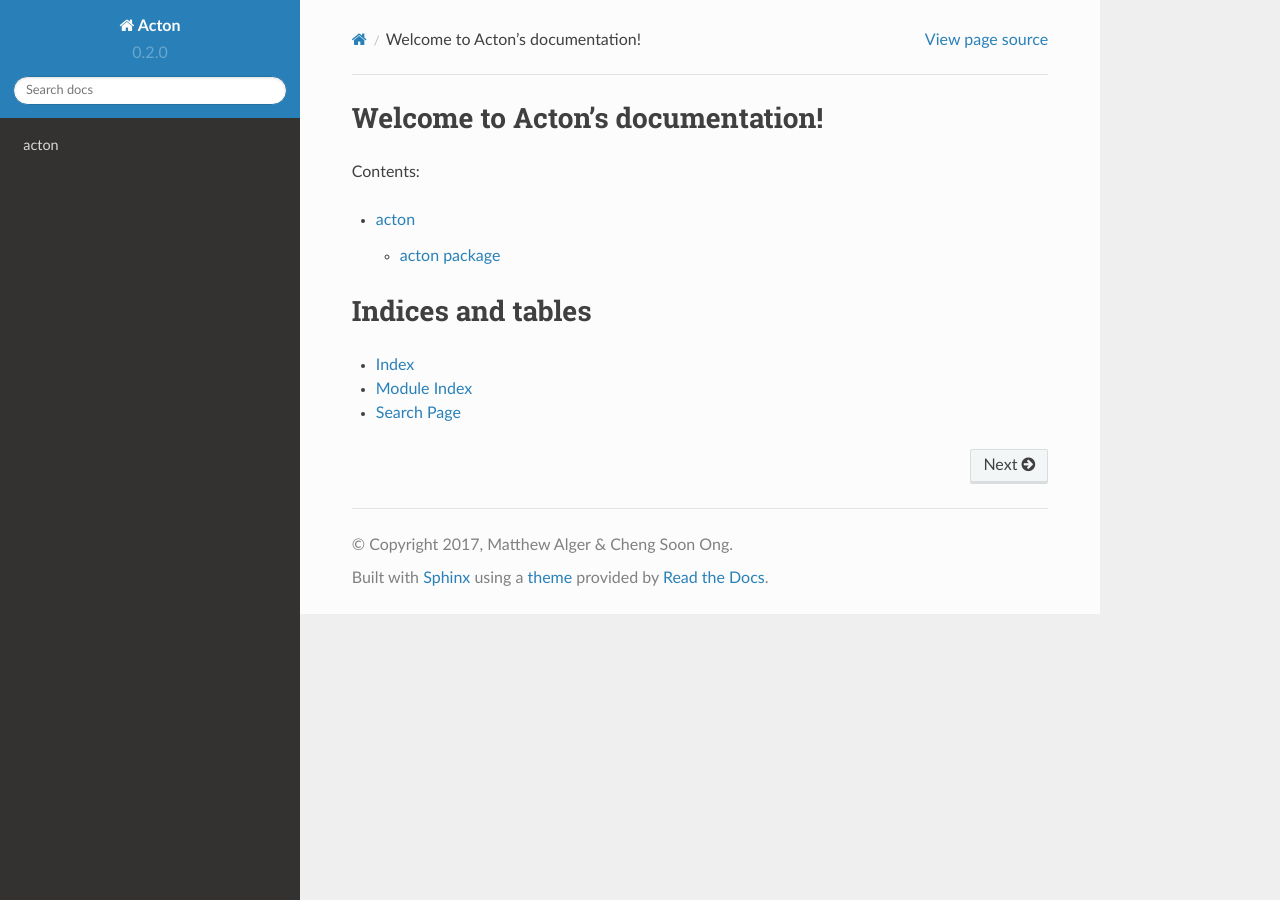
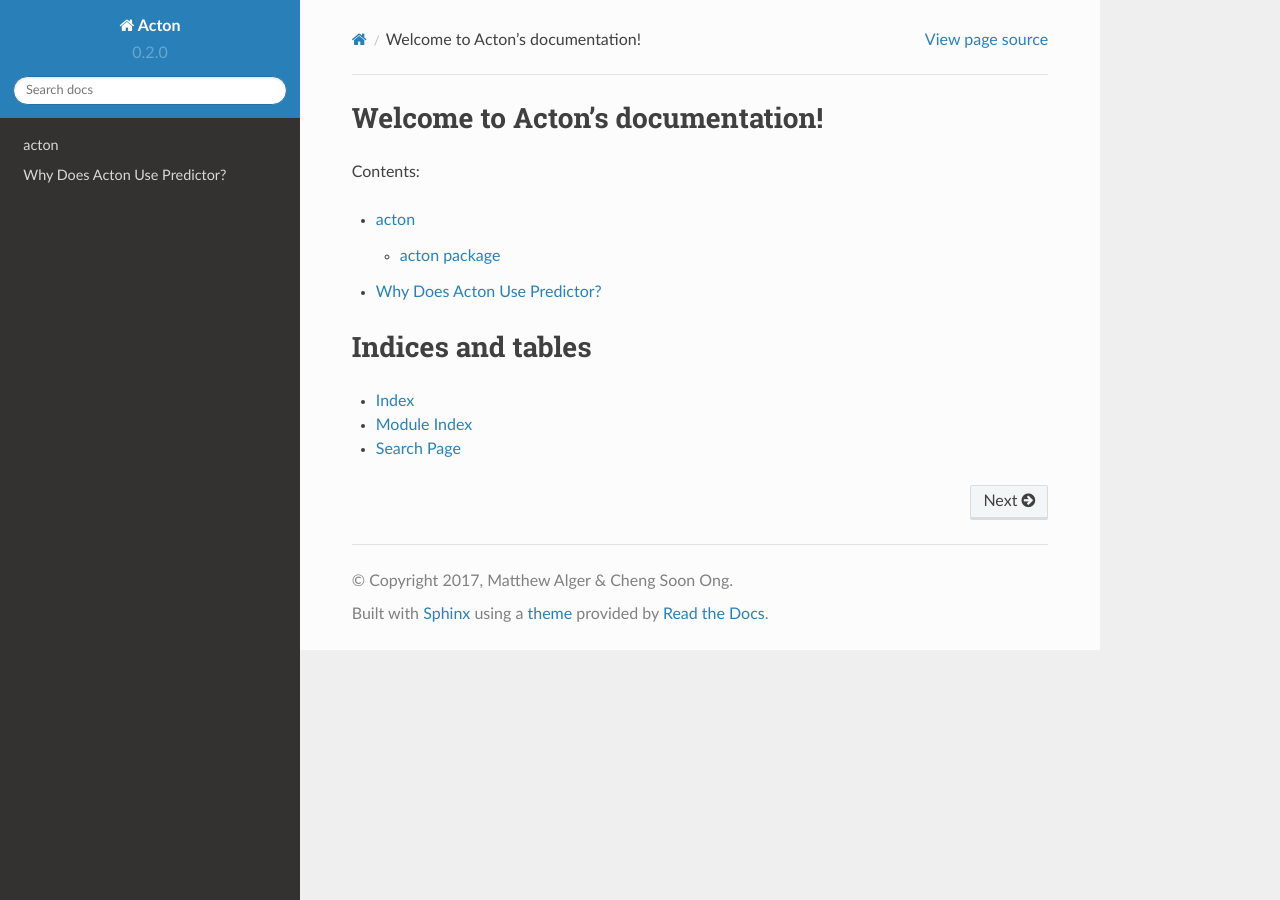
Before and after one commit to chengsoonong/acton, a Sphinx documentation site: the page built from docs/index.rst, in a window 1280 px wide. Built offline with Sphinx 7.4.7 and the Read the Docs theme 2.0.0, drawn with Linux system fonts in a browser that asks for light colours.

Commit message:
Documented Predictor design. Resolves #40.

```diff
--- a/docs/index.rst
+++ b/docs/index.rst
@@ -12,6 +12,7 @@
    :maxdepth: 2
 
    source/modules
+   source/predictor
 
 
 Indices and tables
--- /dev/null
+++ b/docs/source/predictor.rst
@@ -0,0 +1,6 @@
+Why Does Acton Use Predictor?
+=============================
+
+Acton makes use of ``Predictor`` classes, which are often just wrappers for scikit-learn classes. This raises the question: Why not just use scikit-learn classes?
+
+This design decision was made because Acton must support predictors that do not fit the scikit-learn API, and so using scikit-learn predictors directly would mean that there is no unified API for predictors. An example of where Acton diverges from scikit-learn is that scikit-learn does not support multiple labellers.
```
